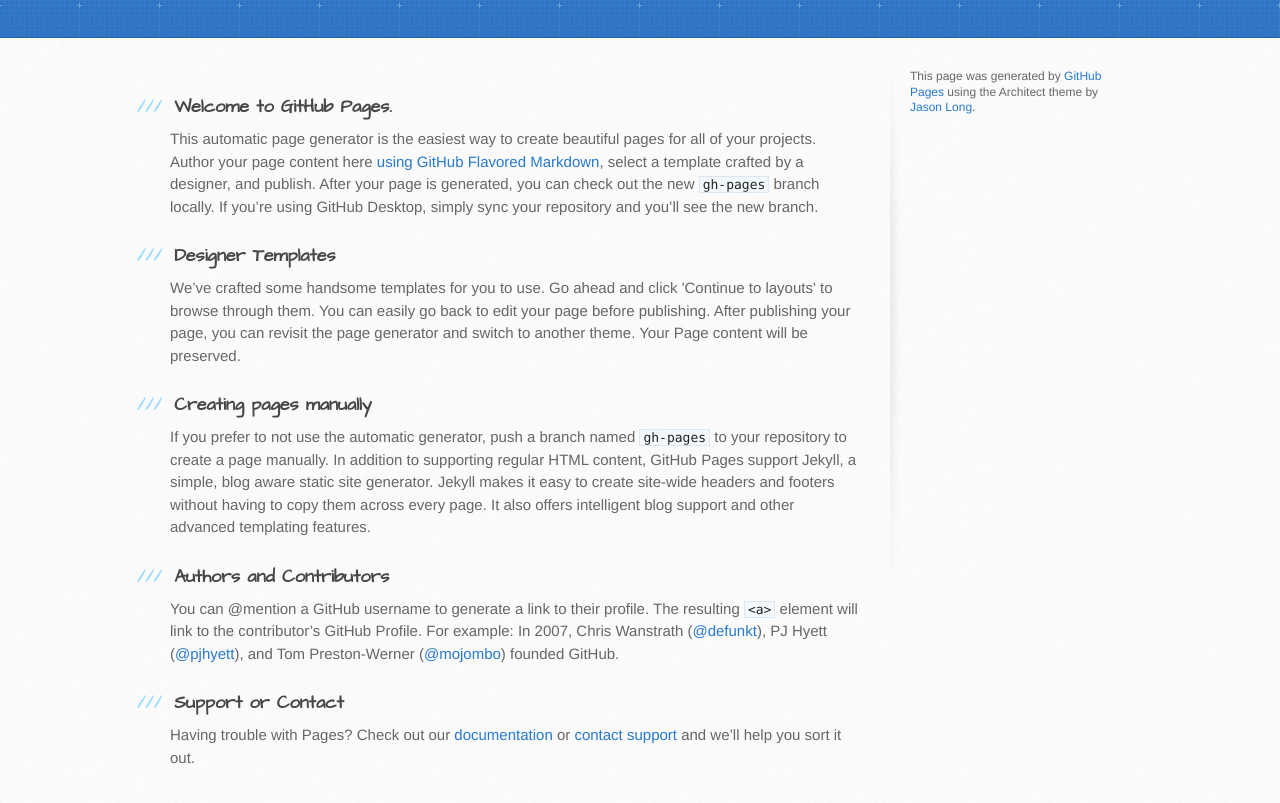
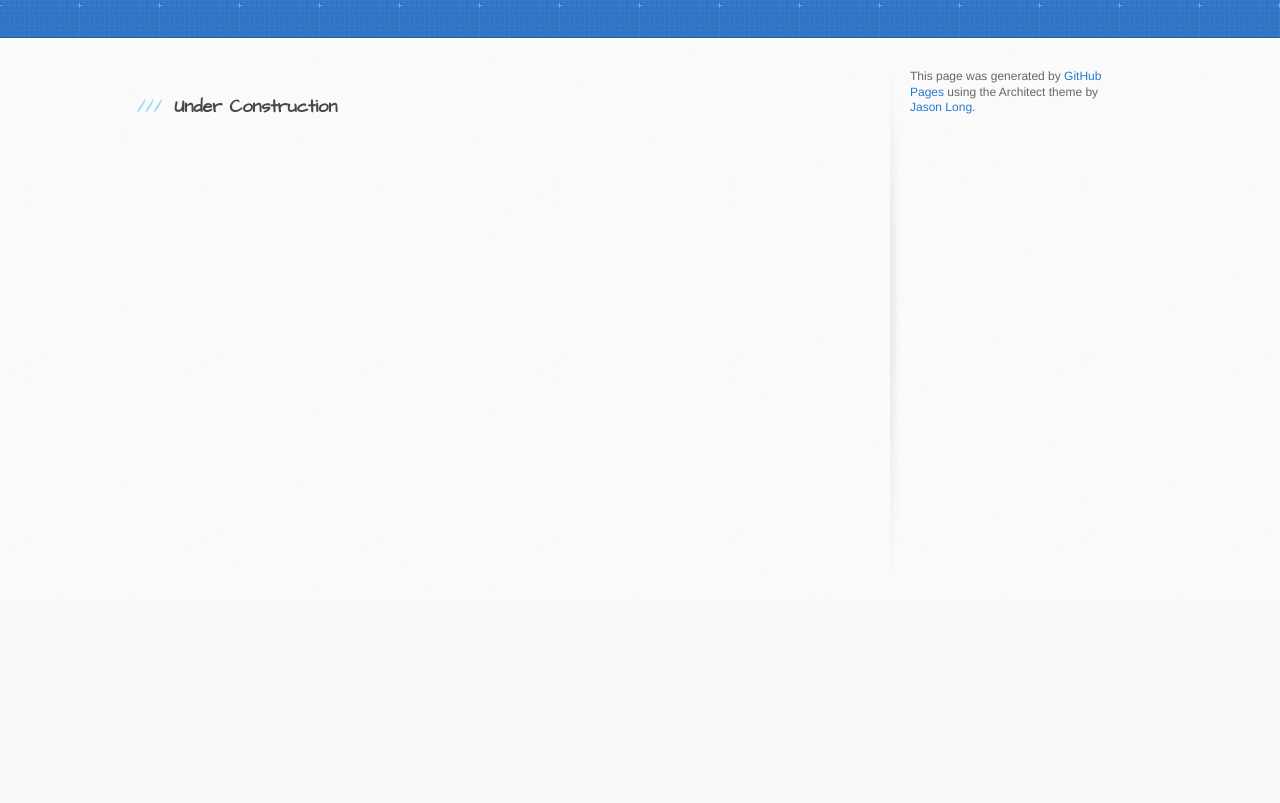
Before and after one commit to lramirez03/lramirez03.github.io, a plain HTML site: page index.html in a window 1280 px wide. Shown: the part 235-1038 px from the top of the page. After the commit the page ends 831 px from the top, so only its background shows below. Drawn offline with Linux system fonts and the light colour scheme.

Commit message:
Replace master branch with page content via GitHub

```diff
--- a/index.html
+++ b/index.html
@@ -29,29 +29,7 @@
       <div class="inner clearfix">
         <section id="main-content">
           <h3>
-<a id="welcome-to-github-pages" class="anchor" href="#welcome-to-github-pages" aria-hidden="true"><span aria-hidden="true" class="octicon octicon-link"></span></a>Welcome to GitHub Pages.</h3>
-
-<p>This automatic page generator is the easiest way to create beautiful pages for all of your projects. Author your page content here <a href="https://guides.github.com/features/mastering-markdown/">using GitHub Flavored Markdown</a>, select a template crafted by a designer, and publish. After your page is generated, you can check out the new <code>gh-pages</code> branch locally. If you’re using GitHub Desktop, simply sync your repository and you’ll see the new branch.</p>
-
-<h3>
-<a id="designer-templates" class="anchor" href="#designer-templates" aria-hidden="true"><span aria-hidden="true" class="octicon octicon-link"></span></a>Designer Templates</h3>
-
-<p>We’ve crafted some handsome templates for you to use. Go ahead and click 'Continue to layouts' to browse through them. You can easily go back to edit your page before publishing. After publishing your page, you can revisit the page generator and switch to another theme. Your Page content will be preserved.</p>
-
-<h3>
-<a id="creating-pages-manually" class="anchor" href="#creating-pages-manually" aria-hidden="true"><span aria-hidden="true" class="octicon octicon-link"></span></a>Creating pages manually</h3>
-
-<p>If you prefer to not use the automatic generator, push a branch named <code>gh-pages</code> to your repository to create a page manually. In addition to supporting regular HTML content, GitHub Pages support Jekyll, a simple, blog aware static site generator. Jekyll makes it easy to create site-wide headers and footers without having to copy them across every page. It also offers intelligent blog support and other advanced templating features.</p>
-
-<h3>
-<a id="authors-and-contributors" class="anchor" href="#authors-and-contributors" aria-hidden="true"><span aria-hidden="true" class="octicon octicon-link"></span></a>Authors and Contributors</h3>
-
-<p>You can @mention a GitHub username to generate a link to their profile. The resulting <code>&lt;a&gt;</code> element will link to the contributor’s GitHub Profile. For example: In 2007, Chris Wanstrath (<a href="https://github.com/defunkt" class="user-mention">@defunkt</a>), PJ Hyett (<a href="https://github.com/pjhyett" class="user-mention">@pjhyett</a>), and Tom Preston-Werner (<a href="https://github.com/mojombo" class="user-mention">@mojombo</a>) founded GitHub.</p>
-
-<h3>
-<a id="support-or-contact" class="anchor" href="#support-or-contact" aria-hidden="true"><span aria-hidden="true" class="octicon octicon-link"></span></a>Support or Contact</h3>
-
-<p>Having trouble with Pages? Check out our <a href="https://help.github.com/pages">documentation</a> or <a href="https://github.com/contact">contact support</a> and we’ll help you sort it out.</p>
+<a id="under-construction" class="anchor" href="#under-construction" aria-hidden="true"><span aria-hidden="true" class="octicon octicon-link"></span></a>Under Construction</h3>
         </section>
 
         <aside id="sidebar">
```
Also changed, not shown: params.json (+1 -1 lines).
